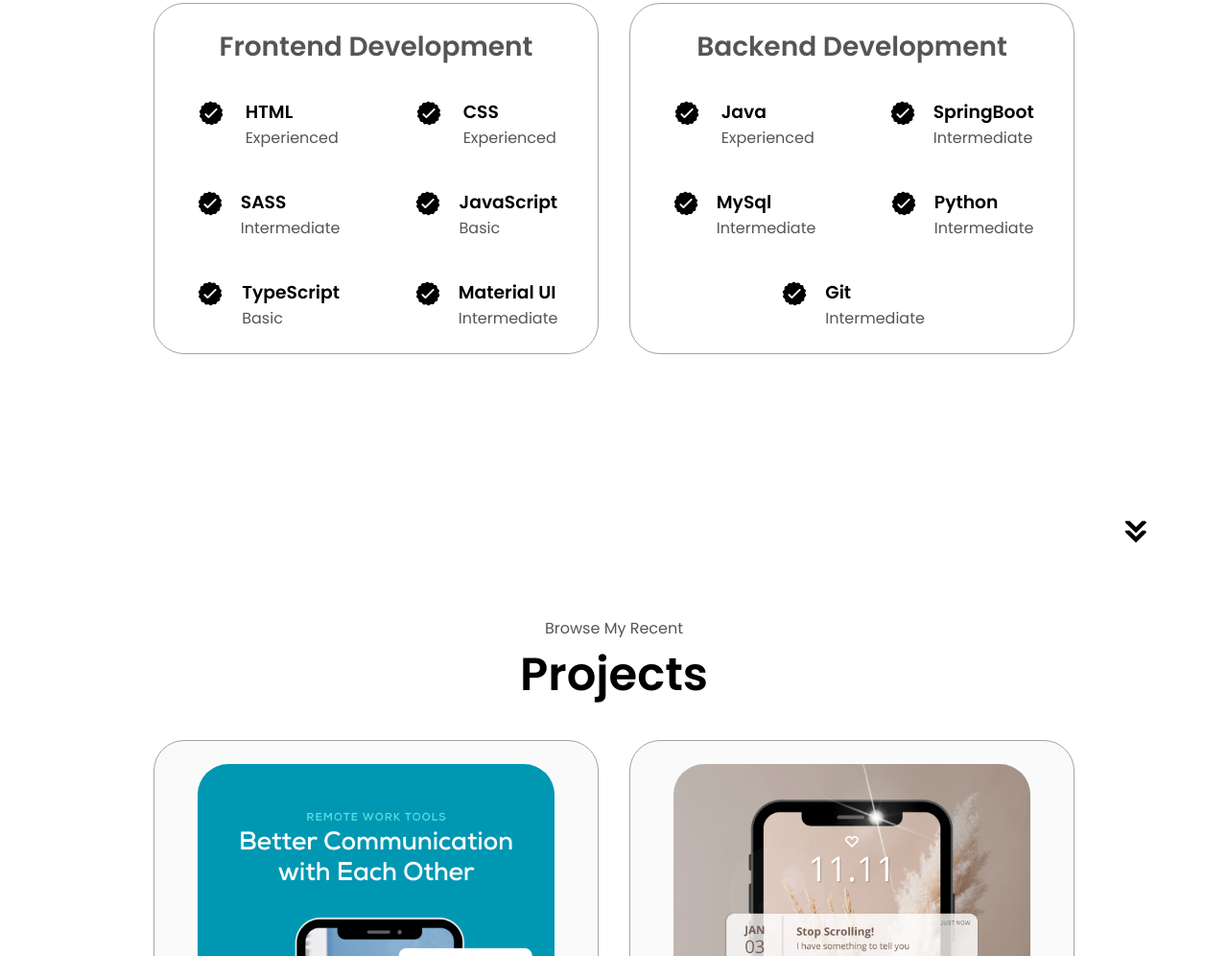
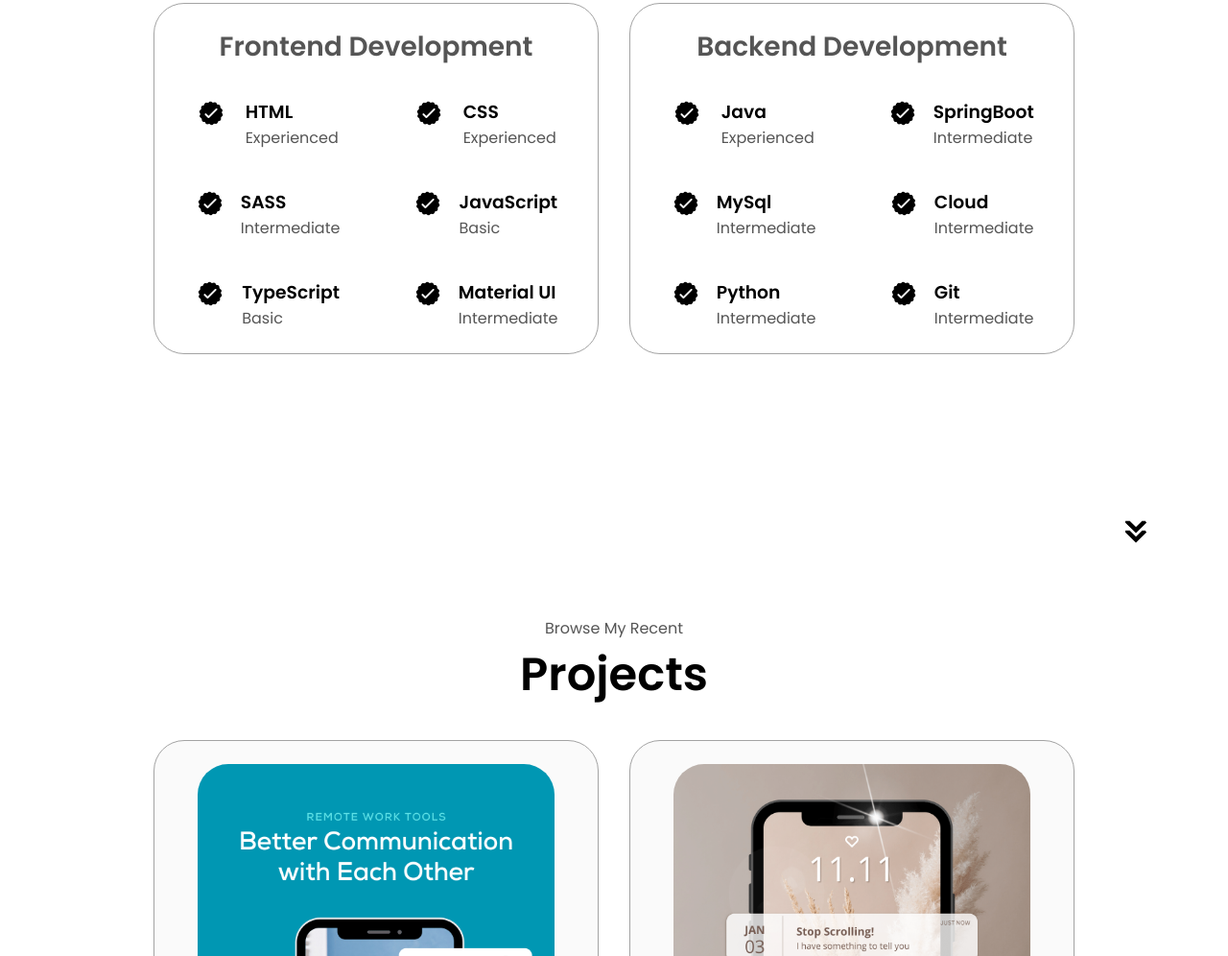
Before and after one commit to devanjali11/html-css-js-portfolio-tutorial-2-main, a plain HTML site: page index.html in a window 1280 px wide. Shown: the part 1822-2818 px from the top of the page at 96% size. Drawn offline with Linux system fonts and the light colour scheme.

Commit message:
Update index.html

```diff
--- a/index.html
+++ b/index.html
@@ -237,6 +237,18 @@
                   class="icon"
                 />
                 <div>
+                  <h3>Cloud</h3>
+                  <p>Intermediate</p>
+                </div>
+              </article>
+
+              <article>
+                <img
+                  src="./assets/checkmark.png"
+                  alt="Experience icon"
+                  class="icon"
+                />
+                <div>
                   <h3>Python</h3>
                   <p>Intermediate</p>
                 </div>
```
